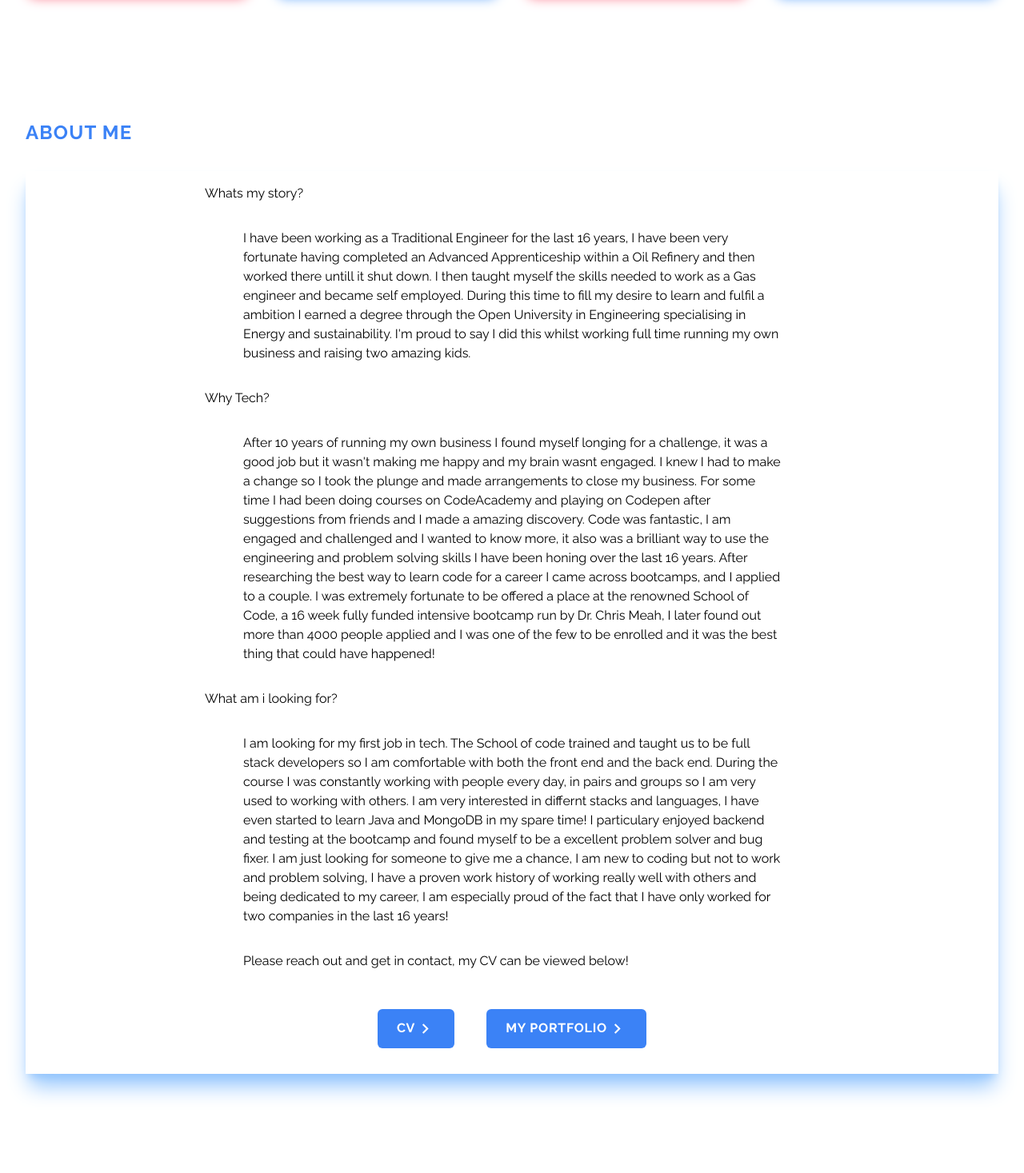
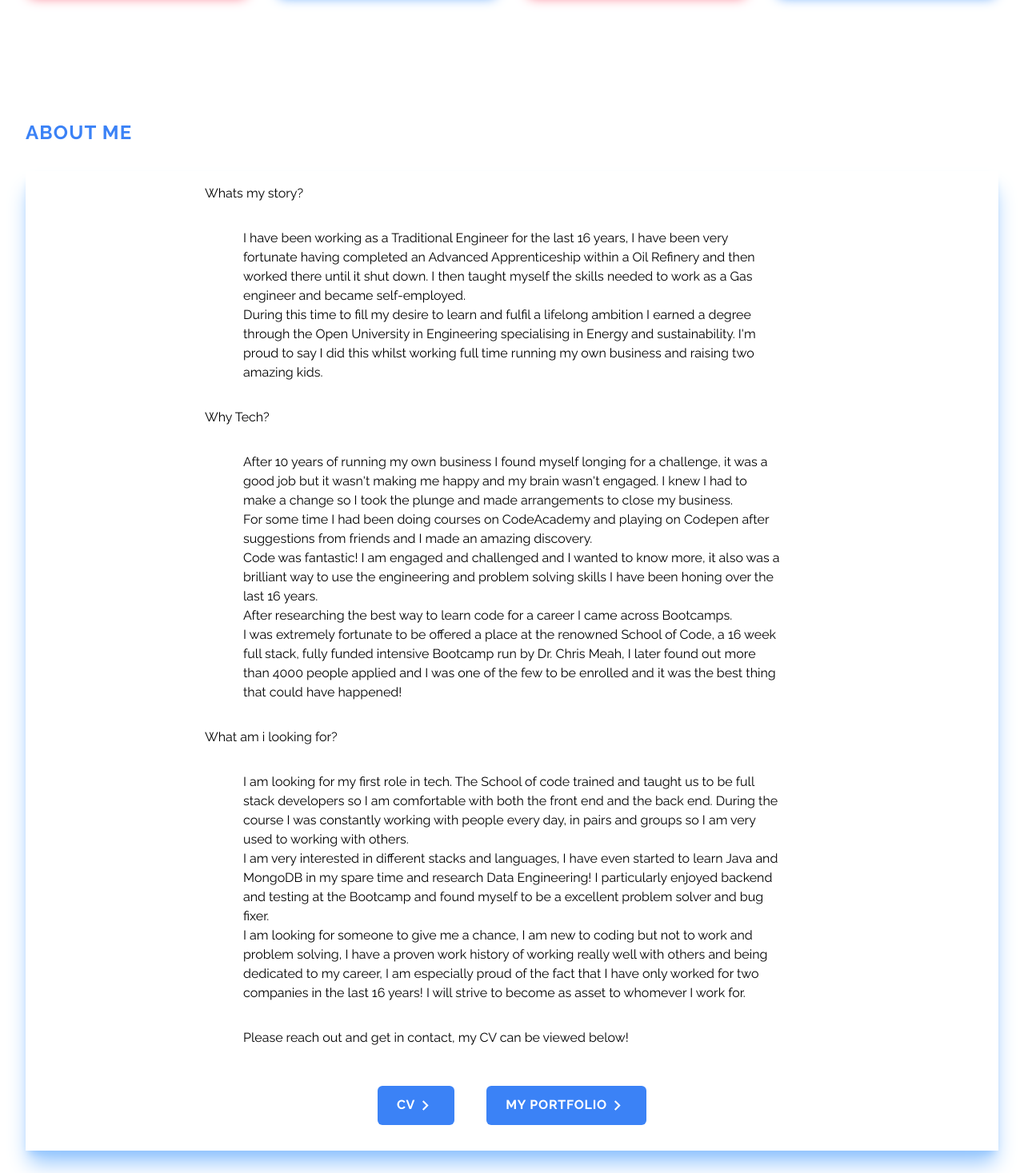
Before and after one commit to Joegitrussell/portfolio, a Next.js app: page / in a window 1280 px wide. Shown: the part 2769-4236 px from the top of the page at 80% size. Built offline with nearby package versions, Linux system fonts and the light colour scheme.

Commit message:
text update

```diff
--- a/components/Me.jsx
+++ b/components/Me.jsx
@@ -6,7 +6,7 @@ const Me = () => {
     <div id="me" className="w-full">
       <div className='max-w-screen-xl mx-auto  px-8 py-20
         text-center md:text-left'>
-            <h2 className='text-5xl md:text-2xl tracking-wider
+            <h2 className='text-7xl md:text-2xl tracking-wider
             uppercase text-blue-500 font-bold'>
                About Me
             </h2>
@@ -14,30 +14,30 @@ const Me = () => {
                 <h1 className='py-4 max-w-3xl mx-auto'>Whats my story?</h1>
                 <p className='py-4 max-w-2xl mx-auto'>
                     I have been working as a Traditional Engineer for the last 16 years, I have been very fortunate having completed
-                    an Advanced Apprenticeship within a Oil Refinery and then worked there untill it shut down. I then taught myself
-                     the skills needed to work as a Gas engineer and became self employed. During this time to fill my desire to
-                     learn and fulfil a ambition I earned a degree through the Open University in Engineering specialising in Energy
+                    an Advanced Apprenticeship within a Oil Refinery and then worked there until it shut down. I then taught myself
+                     the skills needed to work as a Gas engineer and became self-employed. <br></br>During this time to fill my desire to
+                     learn and fulfil a lifelong ambition I earned a degree through the Open University in Engineering specialising in Energy
                       and sustainability. I'm proud to say I did this whilst working full time running my own business and raising two amazing kids.
 
                 </p>
                 <h1 className='py-4 max-w-3xl mx-auto'>Why Tech?</h1>
                 <p className='py-4 max-w-2xl mx-auto'>
                    After 10 years of running my own business I found myself longing for a challenge, it was a good job but it wasn't making
-                   me happy and my brain wasnt engaged. I knew I had to make a change so I took the plunge and made arrangements to close my business.
+                   me happy and my brain wasn't engaged. I knew I had to make a change so I took the plunge and made arrangements to close my business.<br></br>
                    For some time I had been doing courses on CodeAcademy and playing on Codepen after suggestions from friends and I made
-                   a amazing discovery. Code was fantastic, I am engaged and challenged and I wanted to know more, it also was a brilliant way to use the engineering and problem solving skills I have been honing over the last 16 years. After researching the best way to
-                    learn code for a career I came across bootcamps, and I applied to a couple. I was extremely fortunate to be offered a place
-                    at the renowned School of Code, a 16 week fully funded intensive bootcamp run by Dr. Chris Meah, I later found out more than 4000 people applied and I was
+                   an amazing discovery. <br></br>Code was fantastic! I am engaged and challenged and I wanted to know more, it also was a brilliant way to use the engineering and problem solving skills I have been honing over the last 16 years. <br></br>After researching the best way to
+                    learn code for a career I came across Bootcamps.<br></br> I was extremely fortunate to be offered a place
+                    at the renowned School of Code, a 16 week full stack, fully funded intensive Bootcamp run by Dr. Chris Meah, I later found out more than 4000 people applied and I was
                      one of the few to be enrolled and it was the best thing that could have happened!
                 </p>
                 <h1 className='py-4 max-w-3xl mx-auto'>What am i looking for?</h1>
                 <p className='py-4 max-w-2xl mx-auto'>
-                    I am looking for my first job in tech. The School of code trained and taught us to be full stack developers so I am comfortable with both
+                    I am looking for my first role in tech. The School of code trained and taught us to be full stack developers so I am comfortable with both
                      the front end and the back end. During the course I was constantly working with people every day, in pairs and groups so I am
-                     very used to working with others. I am very interested in differnt stacks and languages, I have even started to learn Java and MongoDB in my
-                     spare time! I particulary enjoyed backend and testing at the bootcamp and found myself to be a excellent problem solver and bug fixer. I am just looking
+                     very used to working with others. <br></br>I am very interested in different stacks and languages, I have even started to learn Java and MongoDB in my
+                     spare time and research Data Engineering! I particularly enjoyed backend and testing at the Bootcamp and found myself to be a excellent problem solver and bug fixer.<br></br> I am looking
                      for someone to give me a chance, I am new to coding but not to work and problem solving, I have a proven work history of working really well with others
-                     and being dedicated to my career, I am especially proud of the fact that I have only worked for two companies in the last 16 years!
+                     and being dedicated to my career, I am especially proud of the fact that I have only worked for two companies in the last 16 years! I will strive to become as asset to whomever I work for.
 
                 </p>
                 <h1 className='py-4 max-w-2xl mx-auto'>Please reach out and get in contact, my CV can be viewed below!</h1>
```
